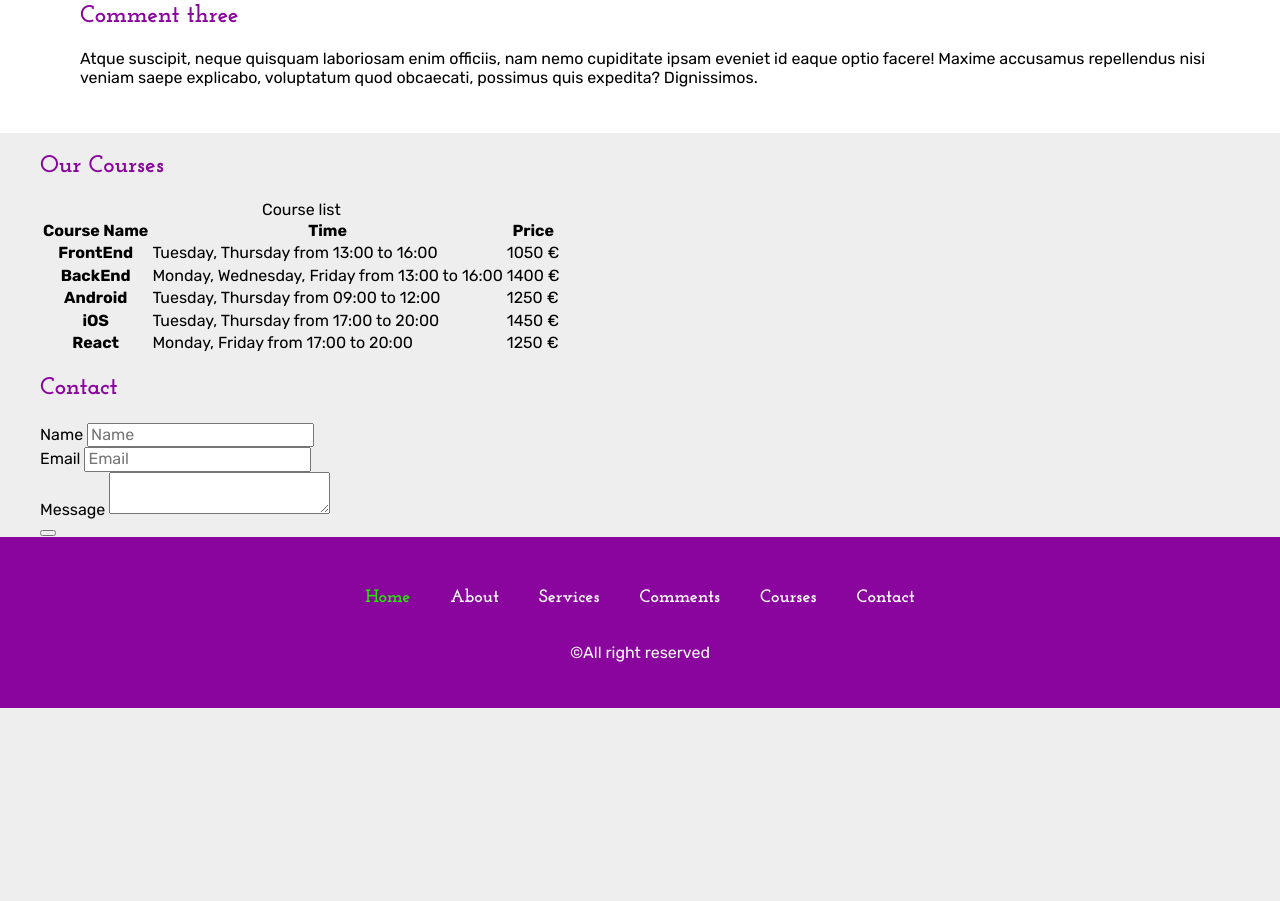
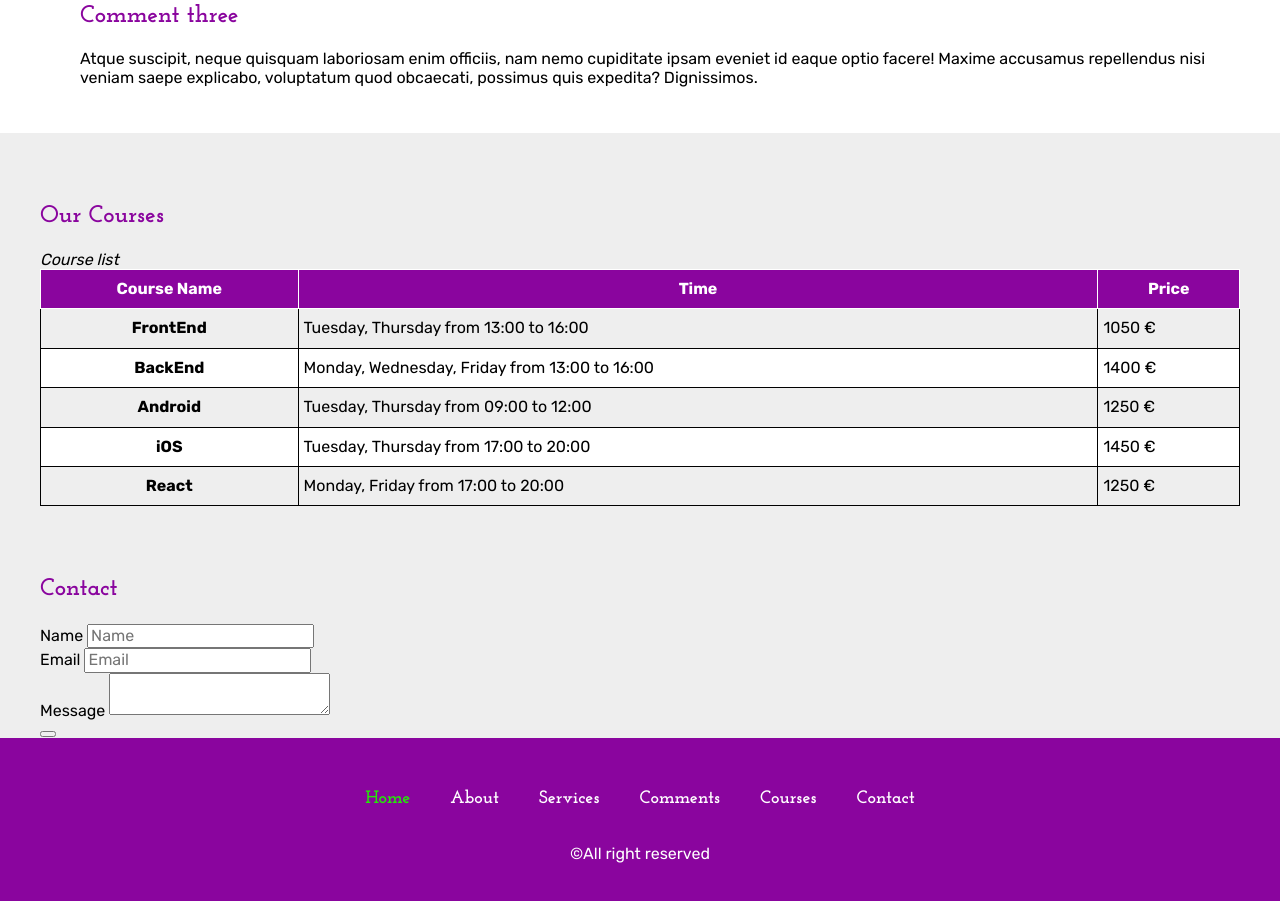
Before and after one commit to draganadv/learningSass, a plain HTML site: page public_html/index.html in a window 1280 px wide. Shown: the part 1529-2430 px from the top of the page. Before the commit the page ends 2237 px from the top, so only its background shows below. Drawn offline with nearby package versions, Linux system fonts and the light colour scheme; files that its build step writes are made by us from their sources.

Commit message:
course section done

```diff
--- a/public_html/index.html
+++ b/public_html/index.html
@@ -91,12 +91,12 @@
         <section id="service" class="service-section">
             <div class="container">
                 <h2>Services</h2>
-                <button class="btn btn-default">Web App</button>
-                <button class='btn btn-danger'>Mobile App</button>
-                <button class='btn btn-success'>HTML Coding</button>
-                <button class='btn btn-warning' >Web Design</button>
-                <button class='btn btn-info'>UX/UI Design</button>
-                <button class='btn btn-dark'>Branding</button>
+                <button class=" btn-default">Web App</button>
+                <button class=' btn-danger'>Mobile App</button>
+                <button class=' btn-success'>HTML Coding</button>
+                <button class=' btn-warning' >Web Design</button>
+                <button class=' btn-info'>UX/UI Design</button>
+                <button class=' btn-dark'>Branding</button>
             </div><!-- container -->
         </section>
 
@@ -136,7 +136,7 @@
             </div>
         </section>
 
-        <section id="courses">
+        <section id="courses" class="course-section">
             <div class="container">
                 <h2>Our Courses</h2>
                 <table>
--- a/public_html/scss/particals/_courseSection.scss
+++ b/public_html/scss/particals/_courseSection.scss
@@ -1,8 +1,52 @@
-/*
-Click nbfs://nbhost/SystemFileSystem/Templates/Licenses/license-default.txt to change this license
-Click nbfs://nbhost/SystemFileSystem/Templates/ClientSide/style.scss to edit this template
-*/
-/*
-    Created on : Aug 31, 2023, 7:13:22 PM
-    Author     : Dragana
-*/
+
+$table-border: 1px solid $black;
+$table-head-bg:$purple;
+$thead-color:$white;
+$thead-border-color: 1px solid $white;
+$tbody-even-bg:$white;
+$tbody-hover-bg:darken($light-gray, 15%);
+
+.course-section{
+    padding: 50px 0px;
+
+    table{
+        border: $table-border;
+        border-collapse: collapse;
+        width: 100%;
+
+        caption{
+            text-align: left;
+            font-style: italic;
+        }
+
+        th, td{
+             border: $table-border;
+             padding:10px 5px;
+        }
+
+        thead{
+            background-color: $table-head-bg;
+
+            th{
+                color:$thead-color;
+                border:$thead-border-color
+            }
+        }
+
+        tbody{
+            tr{
+                &:nth-last-of-type(even){
+                    background-color: $tbody-even-bg;
+                }
+                &:hover{
+                    background-color: $tbody-hover-bg;
+                }
+            }
+        }
+    }
+
+
+
+
+
+}
```
Also changed, not shown: public_html/css/theme.css, 1 other file.
